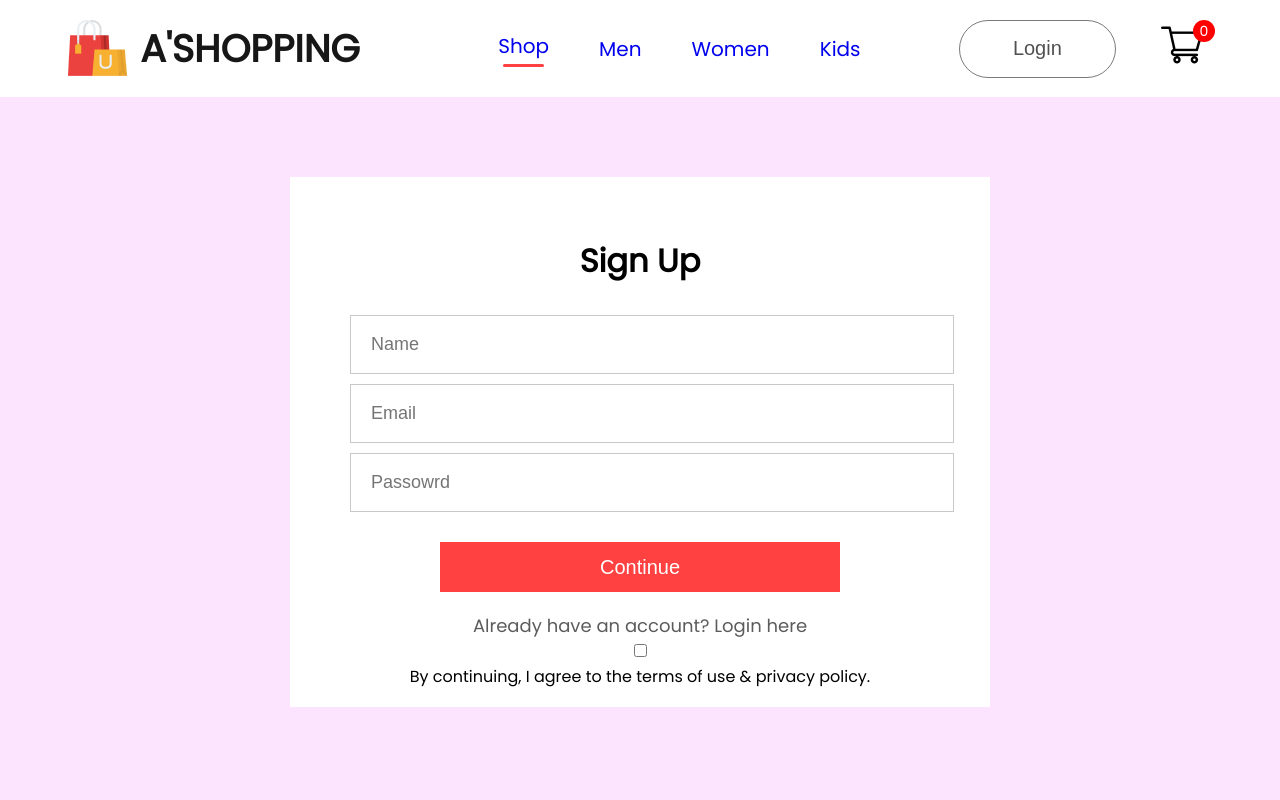
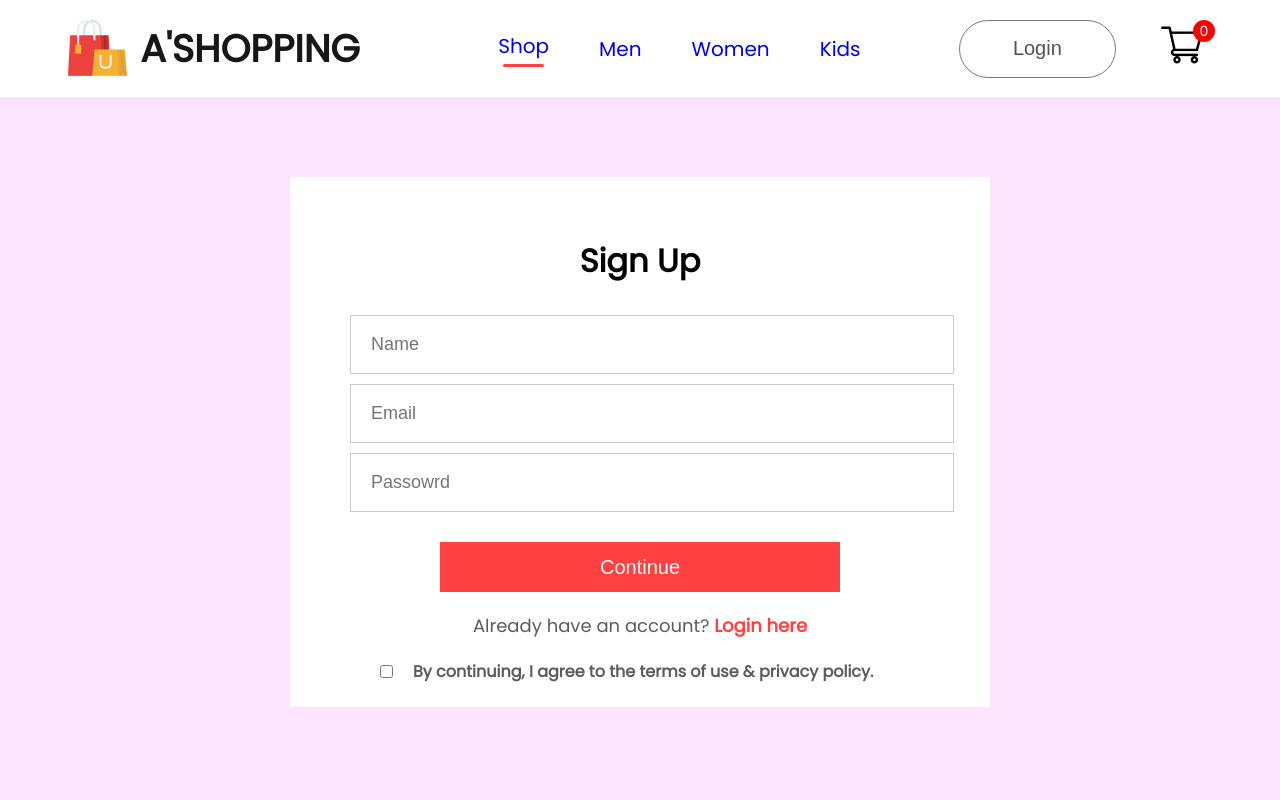
Before and after one commit to Albion007/A-Shopping-E-commerce, a React (Create React App) app: page /login in a window 1280 px wide. Shown: the top 800 px of the page. Built offline with nearby package versions, Linux system fonts and the light colour scheme.

Commit message:
working on login button

```diff
--- a/src/Pages/CSS/LoginSignup.css
+++ b/src/Pages/CSS/LoginSignup.css
@@ -48,3 +48,17 @@
     font-size: 18px;
     font-weight: 500;
 }
+.loginsignup-login span {
+    color: #ff4141;
+    font-weight: 600;
+}
+.loginsignup-agree{
+    display: flex;
+    align-items: center;
+    margin-top: 20px;
+    margin-left: 30px;
+    gap: 20px;
+    color: #5c5c5c;
+    font-size: 16px;
+    font-weight: 600;
+}
```
